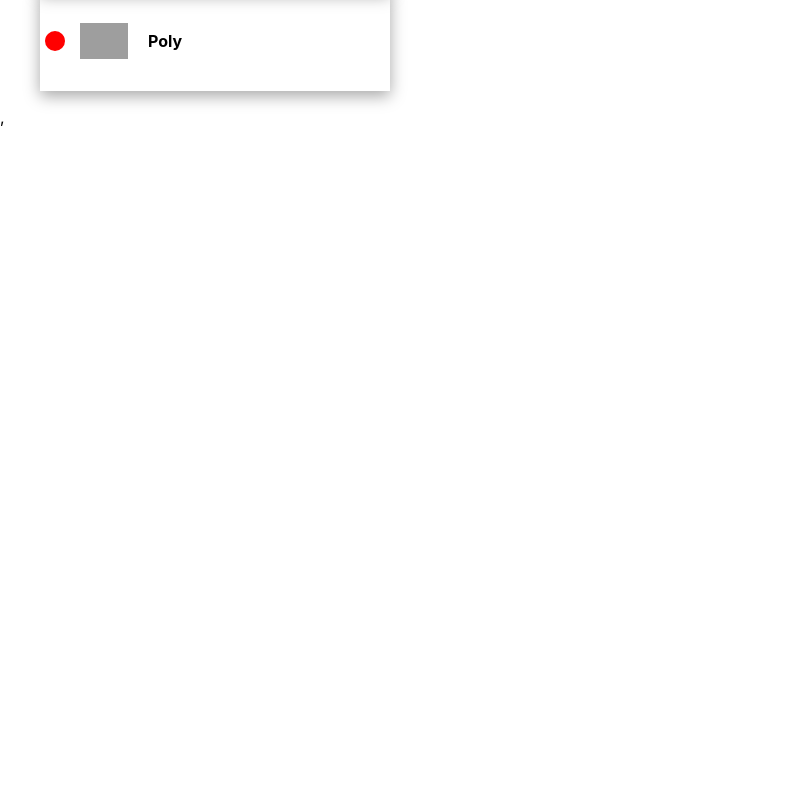
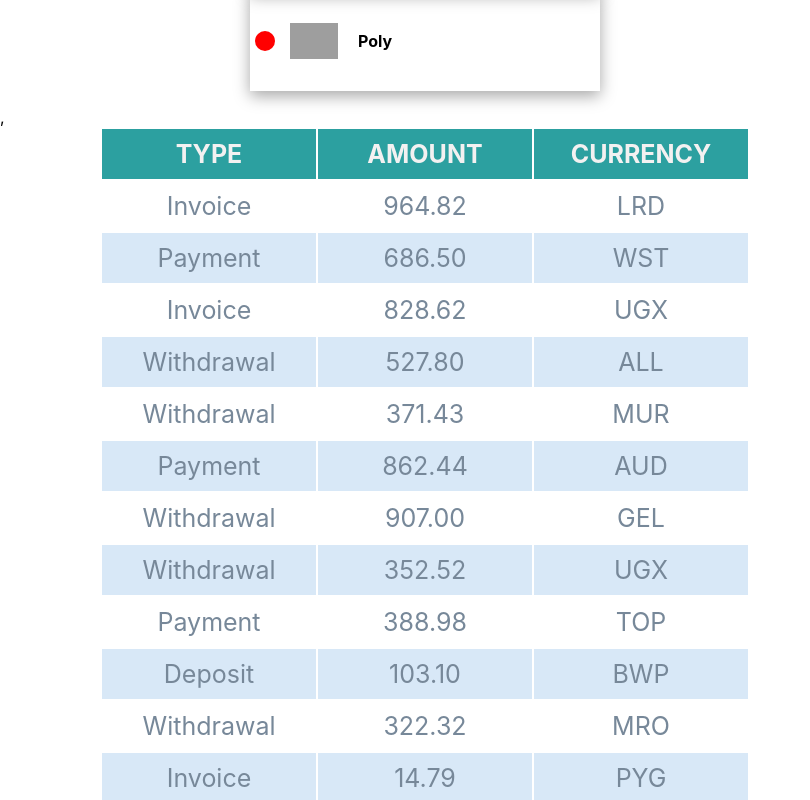
Before and after one commit to OleksandrYepishev/goit-react-hw-01-components, a React (Create React App) app: page / in a window 1280 px wide. Shown: the part 980-1780 px from the top of the page, without its empty margins (0-810 px from the left). Before the commit the page ends 1107 px from the top, so only its background shows below. Built offline with nearby package versions, Linux system fonts and the light colour scheme; grey boxes are pictures that could not be loaded.

Commit message:
transactions done

```diff
--- a/src/components/App.jsx
+++ b/src/components/App.jsx
@@ -1,10 +1,12 @@
 import friends from '../friends.json';
 import user from '../user.json';
 import statisticalData from '../statistical-data.json';
+import transactions from '../transactions.json';
 
 import { Statistics } from './Statistics/Statistics';
 import { Profile } from './Profile/Profile';
 import { FriendList } from './FriendList/FriendLits';
+import { TransactionHistory } from './TransactionHistory/TransactionHistory';
 
 export const App = () => {
   return (
@@ -19,6 +21,7 @@ export const App = () => {
       <Statistics title="Upload stats" stats={statisticalData} />,
       <Statistics stats={statisticalData} />,
       <FriendList friends={friends} />,
+      <TransactionHistory transactions={transactions} />;
     </div>
   );
 };
--- a/src/components/FriendList/FriendList.module.css
+++ b/src/components/FriendList/FriendList.module.css
@@ -1,4 +1,5 @@
 .friendList {
+  padding-left: 250px;
 }
 
 .item {
--- a/src/components/FriendList/FriendLits.jsx
+++ b/src/components/FriendList/FriendLits.jsx
@@ -4,11 +4,11 @@ import css from './FriendList.module.css';
 export const FriendList = ({ friends }) => {
   return (
     <ul className={css.friendList}>
-      {friends.map(friend => (
-        <li key={friend.id} className={css.item}>
-          <span className={friend.isOnline ? css.isOnline : css.offline}></span>
-          <img className={css.avatar} src={friend.avatar} alt="" width="48" />
-          <p className={css.name}>{friend.name}</p>
+      {friends.map(({ id, isOnline, avatar, name }) => (
+        <li key={id} className={css.item}>
+          <span className={isOnline ? css.isOnline : css.offline}></span>
+          <img className={css.avatar} src={avatar} alt="" width="48" />
+          <p className={css.name}>{name}</p>
         </li>
       ))}
     </ul>
--- /dev/null
+++ b/src/components/TransactionHistory/TransactionHistory.jsx
@@ -0,0 +1,39 @@
+import PropTypes from 'prop-types';
+import css from './TransactionHistory.module.css';
+
+export const TransactionHistory = ({ transactions }) => {
+  return (
+    <table className={css.transactionHistory}>
+      <thead>
+        <tr>
+          <th>Type</th>
+          <th>Amount</th>
+          <th>Currency</th>
+        </tr>
+      </thead>
+
+      <tbody>
+        {transactions.map(({ id, type, amount, currency }) => (
+          <tr key={id}>
+            <td>{type}</td>
+            <td>{amount}</td>
+            <td>{currency}</td>
+          </tr>
+        ))}
+      </tbody>
+    </table>
+  );
+};
+
+TransactionHistory.propTypes = {
+  transactions: PropTypes.arrayOf(
+    PropTypes.exact({
+      id: PropTypes.string,
+      type: PropTypes.string,
+      amount: PropTypes.string,
+      currency: PropTypes.string,
+    }),
+  ).isRequired,
+};
+
+// shape
--- /dev/null
+++ b/src/components/TransactionHistory/TransactionHistory.module.css
@@ -0,0 +1,27 @@
+.transactionHistory {
+  width: 750px;
+  height: 30px;
+  font-size: 25px;
+  padding-left: 100px;
+}
+
+.transactionHistory tr {
+  height: 50px;
+  color: lightslategrey;
+  text-align: center;
+  text-transform: capitalize;
+}
+
+.transactionHistory th {
+  text-transform: uppercase;
+  color: rgb(243, 241, 241);
+  background-color: rgb(44, 160, 160);
+}
+
+.transactionHistory td {
+  width: 200px;
+}
+
+.transactionHistory tr:nth-child(2n) {
+  background-color: rgb(216, 232, 247);
+}
--- /dev/null
+++ b/src/transactions.json
@@ -0,0 +1,122 @@
+[
+  {
+    "id": "1e0700a2-5183-4291-85cc-2065a036a683",
+    "type": "invoice",
+    "amount": "964.82",
+    "currency": "LRD"
+  },
+  {
+    "id": "a30f821b-4d25-4ff0-abdd-e340b3f0dd2b",
+    "type": "payment",
+    "amount": "686.50",
+    "currency": "WST"
+  },
+  {
+    "id": "44dca67a-8e5a-4798-bf8e-b15efd4e1abd",
+    "type": "invoice",
+    "amount": "828.62",
+    "currency": "UGX"
+  },
+  {
+    "id": "ea8ed3dc-2b68-4a53-905a-53ecb0adef33",
+    "type": "withdrawal",
+    "amount": "527.80",
+    "currency": "ALL"
+  },
+  {
+    "id": "ea76146a-0b00-4b80-bc02-a8c822176712",
+    "type": "withdrawal",
+    "amount": "371.43",
+    "currency": "MUR"
+  },
+  {
+    "id": "63ca02f9-d637-46b5-9237-f3b24425e029",
+    "type": "payment",
+    "amount": "862.44",
+    "currency": "AUD"
+  },
+  {
+    "id": "ed0263e8-59a5-4bf1-87e0-2bb88e53dc34",
+    "type": "withdrawal",
+    "amount": "907.00",
+    "currency": "GEL"
+  },
+  {
+    "id": "6013bad0-750c-4691-8bc2-d8f2b43969c4",
+    "type": "withdrawal",
+    "amount": "352.52",
+    "currency": "UGX"
+  },
+  {
+    "id": "252c7be4-8b06-4fa7-8d42-61fb835b70d5",
+    "type": "payment",
+    "amount": "388.98",
+    "currency": "TOP"
+  },
+  {
+    "id": "4eaab41b-b967-40ac-82ed-85fc66f646f1",
+    "type": "deposit",
+    "amount": "103.10",
+    "currency": "BWP"
+  },
+  {
+    "id": "9648a350-8469-42d5-8bf3-18090de5fe67",
+    "type": "withdrawal",
+    "amount": "322.32",
+    "currency": "MRO"
+  },
+  {
+    "id": "9c5c25fb-1a95-4b2f-8d1f-4c4426d677cc",
+    "type": "invoice",
+    "amount": "14.79",
+    "currency": "PYG"
+  },
+  {
+    "id": "43ef232c-80e9-4d6f-b48a-b22405620de3",
+    "type": "payment",
+    "amount": "904.86",
+    "currency": "CHF"
+  },
+  {
+    "id": "5161682e-e620-4019-ab0a-24ceb10fbd20",
+    "type": "withdrawal",
+    "amount": "307.08",
+    "currency": "NOK"
+  },
+  {
+    "id": "7b119d71-42e6-4c42-a141-6818b07bb9ff",
+    "type": "invoice",
+    "amount": "275.07",
+    "currency": "AWG"
+  },
+  {
+    "id": "a4f65722-65c4-4c28-b1f4-b8ed988bb205",
+    "type": "deposit",
+    "amount": "213.10",
+    "currency": "STD"
+  },
+  {
+    "id": "c6e5784b-0ca3-48d6-86e5-b5128af5a523",
+    "type": "invoice",
+    "amount": "116.11",
+    "currency": "CUP CUC"
+  },
+  {
+    "id": "c9ebed6a-3a02-4b49-ac0d-0534b51f2bfd",
+    "type": "invoice",
+    "amount": "878.67",
+    "currency": "HKD"
+  },
+  {
+    "id": "a4a98b0e-b22c-438b-9f83-de2df52110c8",
+    "type": "invoice",
+    "amount": "725.03",
+    "currency": "UYU UYI"
+  },
+  {
+    "id": "b39bfa7a-0166-4c47-94d6-87d20590f746",
+    "type": "payment",
+    "amount": "405.45",
+    "currency": "MDL"
+  }
+]
```
